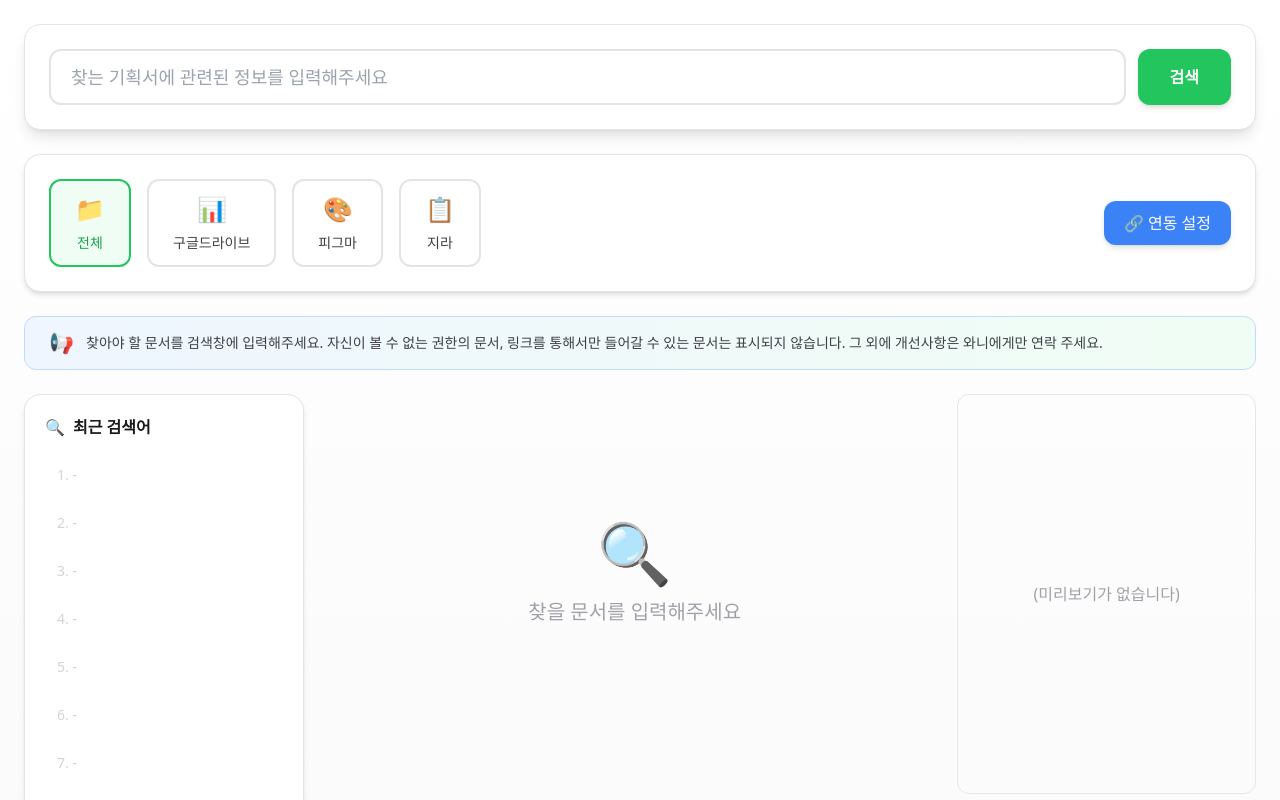
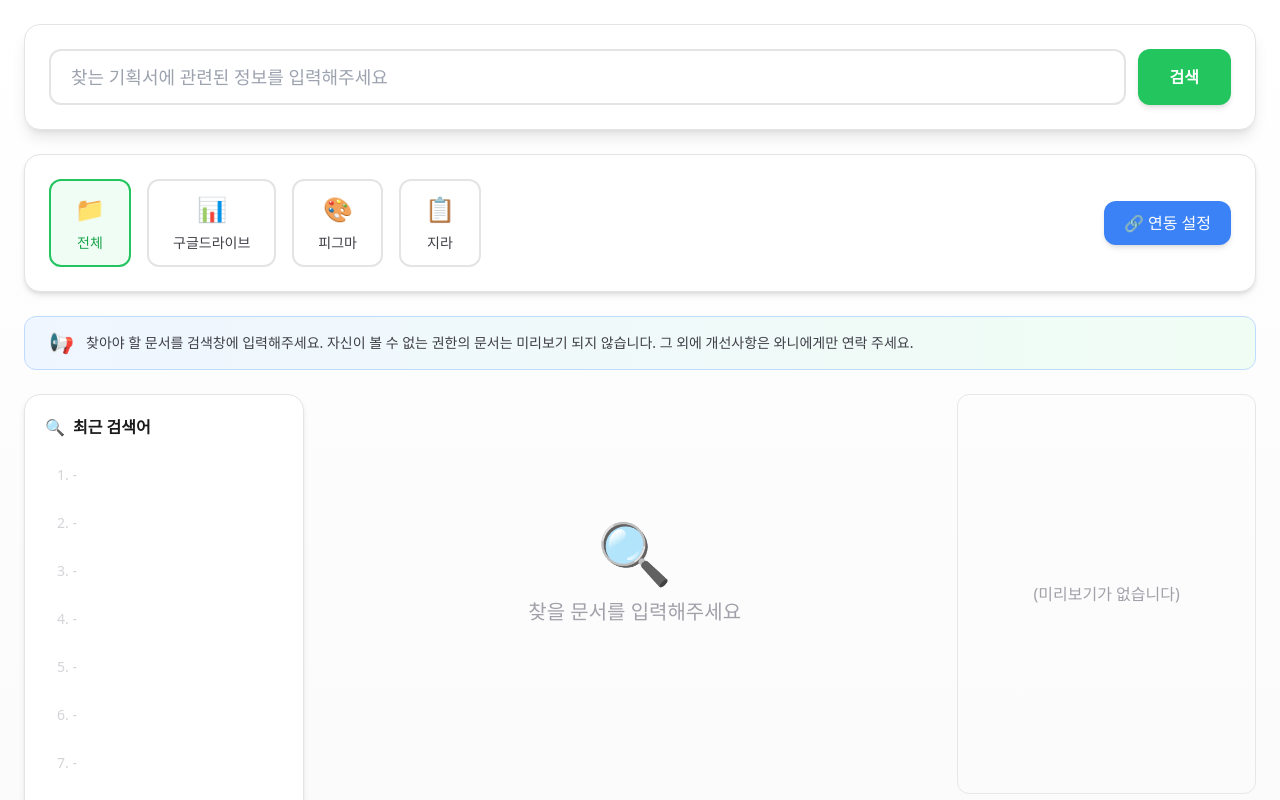
Before and after one commit to BSallen0318/1_cursor, a Next.js app: page /search in a window 1280 px wide. Shown: the top 800 px of the page. Built offline with nearby package versions, Linux system fonts and the light colour scheme.

Commit message:
Update search page notice text - clarify that restricted documents appear in search but preview is blocked

```diff
--- a/app/search/page.tsx
+++ b/app/search/page.tsx
@@ -175,7 +175,7 @@ export default function SearchPage() {
           <div className="flex items-center gap-3">
             <span className="text-xl">📢</span>
             <span className="text-sm font-medium text-zinc-700 dark:text-zinc-300">
-              찾아야 할 문서를 검색창에 입력해주세요. 자신이 볼 수 없는 권한의 문서, 링크를 통해서만 들어갈 수 있는 문서는 표시되지 않습니다. 그 외에 개선사항은 와니에게만 연락 주세요.
+              찾아야 할 문서를 검색창에 입력해주세요. 자신이 볼 수 없는 권한의 문서는 미리보기 되지 않습니다. 그 외에 개선사항은 와니에게만 연락 주세요.
             </span>
           </div>
         </div>
```
